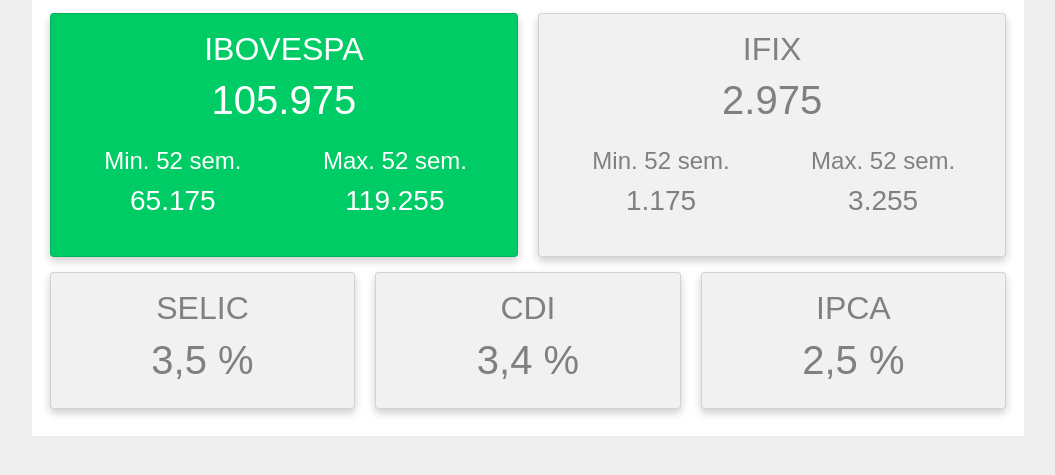
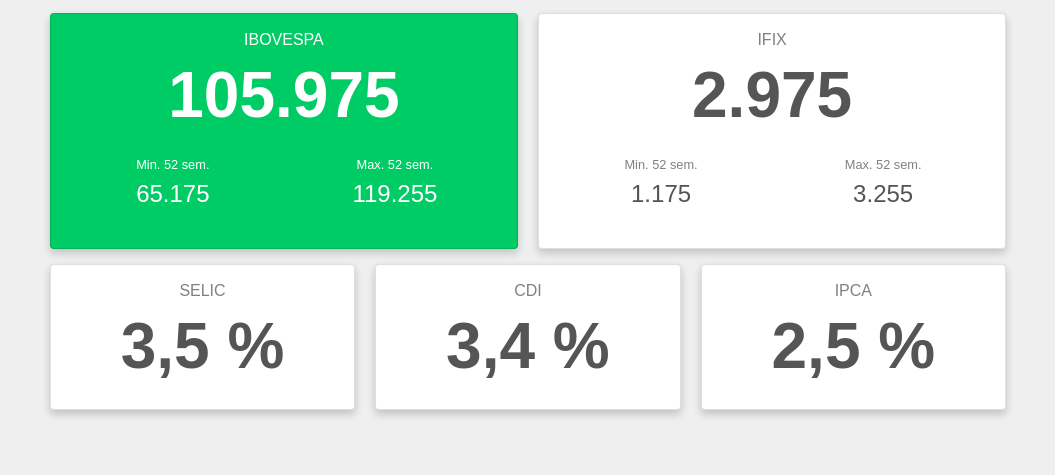
Before and after one commit to ozmartins/cs50-final-project-flask, a Flask app: page / in a window 1280 px wide. Shown: the part 58-533 px from the top of the page, without its empty margins (112-1167 px from the left). Run offline with Flask 2, Linux system fonts and the light colour scheme; some libraries are stand-ins or nearby versions.

Commit message:
Update index.css

```diff
--- a/static/index.css
+++ b/static/index.css
@@ -4,7 +4,6 @@
 }
 
 .content {
-  background-color: white;
   max-width: 50%;
   min-width: 992px;
   margin: auto;
@@ -48,12 +47,35 @@
   box-shadow: 0 4px 8px 0 rgba(0,0,0,0.2);
   padding: 16px;
   text-align: center;
-  background-color: #f1f1f1;
-  color: grey;
+  background-color: white;
+  color: #555
+}
+
+.card h1 {
+  font-size: 4em;
+  font-weight: bold;
+}
+
+.card h2 {
+  font-size: 1em;
+  color: gray;
+}
+
+.card h3 {
+  font-size: 1.5em;
+}
+
+.card h4 {
+  font-size: 0.8em;
+  color: gray;
 }
 
 .ibovespa {
   background-color: #00cc66;
+  color: white;
+}
+
+.ibovespa h2, .ibovespa h3, .ibovespa h4 {
   color: white;
 }
 
```
